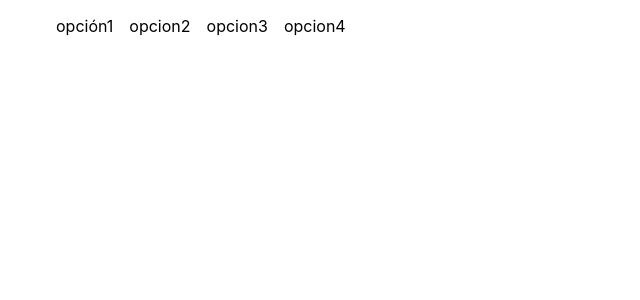
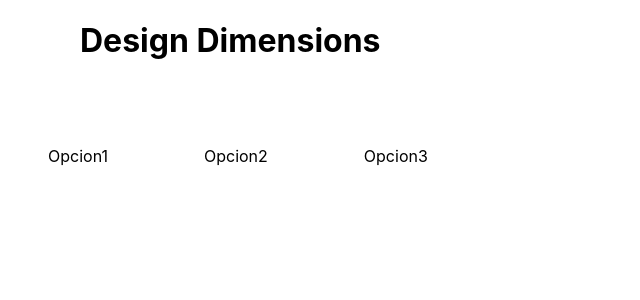
Before and after one commit to whatdfacu/clase-14220, a React (Create React App) app: page / in a window 1280 px wide. Shown: the top 300 px of the page, without its empty margins (0-640 px from the left). Built offline with nearby package versions, Linux system fonts and the light colour scheme.

Commit message:
agregando NavBar en carpeta components

```diff
--- a/src/App.css
+++ b/src/App.css
@@ -3,6 +3,9 @@
   display:flex;
   flex-direction: row;
 }
-li{
-  padding-left: 1rem;
+h1{
+  padding: 0px 80px;
 }
+p{
+  padding: 3rem;
+}
--- a/src/App.js
+++ b/src/App.js
@@ -1,18 +1,12 @@
 import React from 'react';
 import './App.css';
-
+import NavBar from './components/NavBar'
 
 class App extends React.Component {
   render() {
     return(
-      <nav>
-        <ul className="main-nav">
-          <li>opción1</li>
-          <li>opcion2</li>
-          <li>opcion3</li>
-          <li>opcion4</li>
-        </ul>
-      </nav>
+      <NavBar/>
+
     )
   }
 }
--- /dev/null
+++ b/src/components/NavBar.js
@@ -0,0 +1,16 @@
+import React, { Component } from 'react'
+
+export default class navBar extends Component {
+    render() {
+        return (
+            <>
+            <h1>Design Dimensions</h1>
+            <nav className='main-nav'>
+                <p>Opcion1</p>
+                <p>Opcion2</p>
+                <p>Opcion3</p>
+            </nav>
+            </>
+        )
+    }
+}
```
